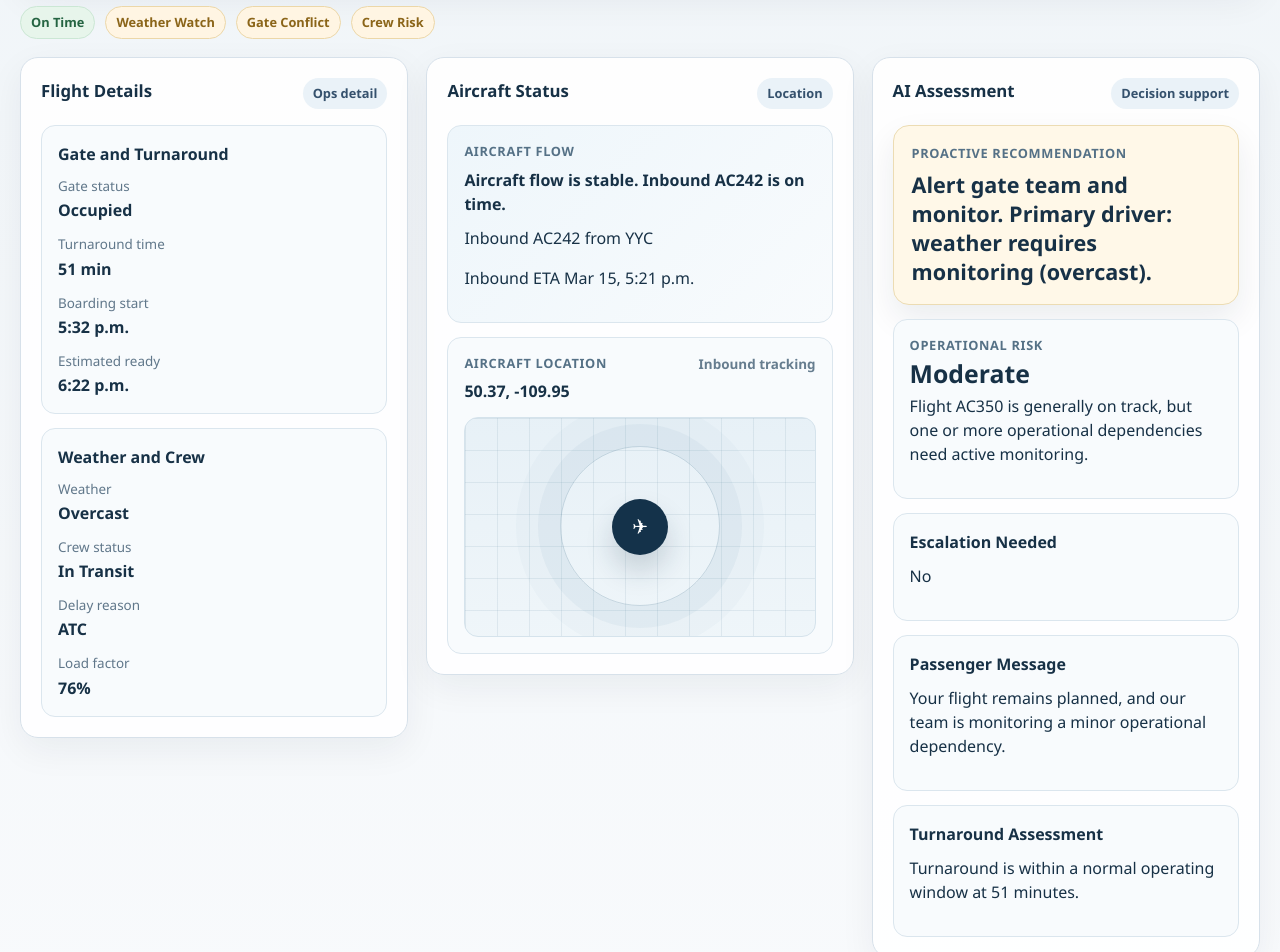
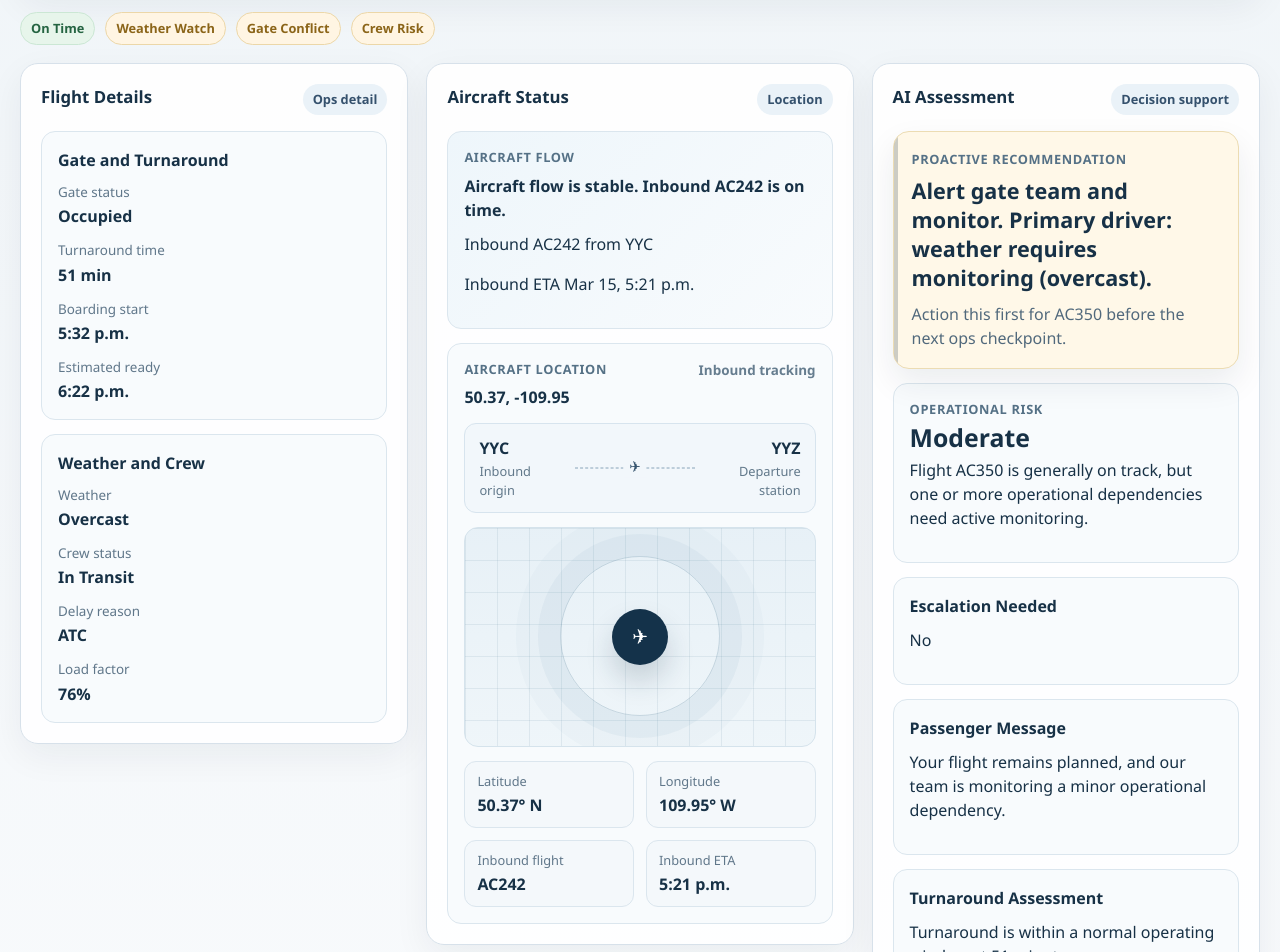
Before and after one commit to HeavyKilo/wheres-my-plane-web, a React (Vite) app: page / in a window 1280 px wide. Shown: the part 620-1572 px from the top of the page. Built offline with nearby package versions, Linux system fonts and the light colour scheme.

Commit message:
Enhance aircraft location panel and assessment hierarchy

```diff
--- a/src/App.tsx
+++ b/src/App.tsx
@@ -37,6 +37,11 @@ function formatTime(value: string) {
 
 function formatCoordinates(latitude: number, longitude: number) {
   return `${latitude.toFixed(2)}, ${longitude.toFixed(2)}`;
+}
+
+function formatCoordinateLabel(value: number, positiveLabel: string, negativeLabel: string) {
+  const direction = value >= 0 ? positiveLabel : negativeLabel;
+  return `${Math.abs(value).toFixed(2)}° ${direction}`;
 }
 
 function buildStatusChips(flight: FlightRecord) {
@@ -232,6 +237,7 @@ function App() {
 
               <div className="summary-bar-side">
                 <span className={`risk-pill risk-${assessment.operational_risk_level.toLowerCase()}`}>
+                  <span className="risk-dot" />
                   {assessment.operational_risk_level} risk
                 </span>
                 <span className="last-updated">Last updated {lastUpdated}</span>
@@ -321,6 +327,20 @@ function App() {
                     </div>
                     <span className="map-caption">Inbound tracking</span>
                   </div>
+                  <div className="route-strip">
+                    <div className="route-stop">
+                      <span className="route-code">{selectedFlight.inbound_origin}</span>
+                      <span className="route-role">Inbound origin</span>
+                    </div>
+                    <div className="route-path" aria-hidden="true">
+                      <span className="route-line" />
+                      <span className="route-plane">&#9992;</span>
+                    </div>
+                    <div className="route-stop route-stop-arrival">
+                      <span className="route-code">{selectedFlight.origin}</span>
+                      <span className="route-role">Departure station</span>
+                    </div>
+                  </div>
                   <div className="map-surface" aria-hidden="true">
                     <div className="map-grid" />
                     <div className="map-ring" />
@@ -328,6 +348,28 @@ function App() {
                       <span>&#9992;</span>
                     </div>
                   </div>
+                  <dl className="location-stats">
+                    <div>
+                      <dt>Latitude</dt>
+                      <dd>
+                        {formatCoordinateLabel(selectedFlight.aircraft_latitude, 'N', 'S')}
+                      </dd>
+                    </div>
+                    <div>
+                      <dt>Longitude</dt>
+                      <dd>
+                        {formatCoordinateLabel(selectedFlight.aircraft_longitude, 'E', 'W')}
+                      </dd>
+                    </div>
+                    <div>
+                      <dt>Inbound flight</dt>
+                      <dd>{selectedFlight.inbound_flight_number}</dd>
+                    </div>
+                    <div>
+                      <dt>Inbound ETA</dt>
+                      <dd>{formatTime(selectedFlight.inbound_estimated_arrival)}</dd>
+                    </div>
+                  </dl>
                 </article>
               </section>
 
@@ -342,6 +384,9 @@ function App() {
                 >
                   <p className="recommendation-label">Proactive recommendation</p>
                   <h3>{assessment.proactive_recommendation}</h3>
+                  <p className="recommendation-support">
+                    Action this first for {selectedFlight.flight_number} before the next ops checkpoint.
+                  </p>
                 </article>
 
                 <article className="risk-highlight">
--- a/src/styles.css
+++ b/src/styles.css
@@ -258,6 +258,21 @@ h1 {
   color: #35516d;
 }
 
+.risk-pill {
+  gap: 8px;
+  padding: 8px 12px;
+  border: 1px solid transparent;
+  box-shadow: inset 0 1px 0 rgba(255, 255, 255, 0.45);
+}
+
+.risk-dot {
+  width: 8px;
+  height: 8px;
+  border-radius: 50%;
+  background: currentColor;
+  opacity: 0.9;
+}
+
 .status-chip {
   border: 1px solid transparent;
   transition:
@@ -346,6 +361,63 @@ h1 {
   font-weight: 600;
 }
 
+.route-strip {
+  display: grid;
+  grid-template-columns: auto 1fr auto;
+  gap: 12px;
+  align-items: center;
+  margin-top: 14px;
+  padding: 12px 14px;
+  border-radius: 12px;
+  background: #f2f7fb;
+  border: 1px solid #d7e4ee;
+}
+
+.route-stop {
+  display: grid;
+  gap: 2px;
+}
+
+.route-stop-arrival {
+  text-align: right;
+}
+
+.route-code {
+  font-size: 1rem;
+  font-weight: 700;
+}
+
+.route-role {
+  color: #61788a;
+  font-size: 0.8rem;
+}
+
+.route-path {
+  position: relative;
+  min-width: 120px;
+  height: 22px;
+}
+
+.route-line {
+  position: absolute;
+  top: 50%;
+  left: 0;
+  right: 0;
+  border-top: 1px dashed #88a4b9;
+  transform: translateY(-50%);
+}
+
+.route-plane {
+  position: absolute;
+  top: 50%;
+  left: 50%;
+  transform: translate(-50%, -58%);
+  padding: 0 6px;
+  background: #f2f7fb;
+  color: #36546e;
+  font-size: 0.95rem;
+}
+
 .map-surface {
   position: relative;
   overflow: hidden;
@@ -396,11 +468,48 @@ h1 {
   box-shadow: 0 16px 28px rgba(20, 50, 74, 0.18);
 }
 
+.location-stats {
+  display: grid;
+  grid-template-columns: repeat(2, minmax(0, 1fr));
+  gap: 12px;
+  margin: 14px 0 0;
+}
+
+.location-stats div {
+  display: grid;
+  gap: 2px;
+  padding: 10px 12px;
+  border-radius: 12px;
+  background: #f4f8fb;
+  border: 1px solid #dbe6ee;
+}
+
+.location-stats dt {
+  color: #60778a;
+  font-size: 0.8rem;
+}
+
+.location-stats dd {
+  margin: 0;
+  font-weight: 700;
+}
+
 .recommendation-banner {
   padding: 18px;
   border-radius: 16px;
   border: 1px solid #dbe6ee;
   box-shadow: 0 14px 32px rgba(18, 35, 56, 0.08);
+  position: relative;
+  overflow: hidden;
+}
+
+.recommendation-banner::before {
+  content: "";
+  position: absolute;
+  inset: 0 auto 0 0;
+  width: 4px;
+  background: currentColor;
+  opacity: 0.22;
 }
 
 .recommendation-label {
@@ -413,9 +522,15 @@ h1 {
 }
 
 .recommendation-banner h3 {
-  margin-bottom: 0;
+  margin-bottom: 10px;
   font-size: 1.35rem;
   line-height: 1.35;
+}
+
+.recommendation-support {
+  margin-bottom: 0;
+  max-width: 38ch;
+  color: #51697c;
 }
 
 .recommendation-low {
@@ -443,16 +558,19 @@ h1 {
 .risk-low {
   background: #e6f4ea;
   color: #24613a;
+  border-color: #c8e3d0;
 }
 
 .risk-moderate {
   background: #fff3dd;
   color: #8a6114;
+  border-color: #ead39d;
 }
 
 .risk-high {
   background: #fbe5e5;
   color: #9a2d2d;
+  border-color: #e6bdbd;
 }
 
 .panel:hover,
@@ -502,6 +620,15 @@ h1 {
     grid-template-columns: 1fr;
   }
 
+  .route-strip,
+  .location-stats {
+    grid-template-columns: 1fr;
+  }
+
+  .route-stop-arrival {
+    text-align: left;
+  }
+
   .control-row,
   .panel-heading,
   .map-header {
```
